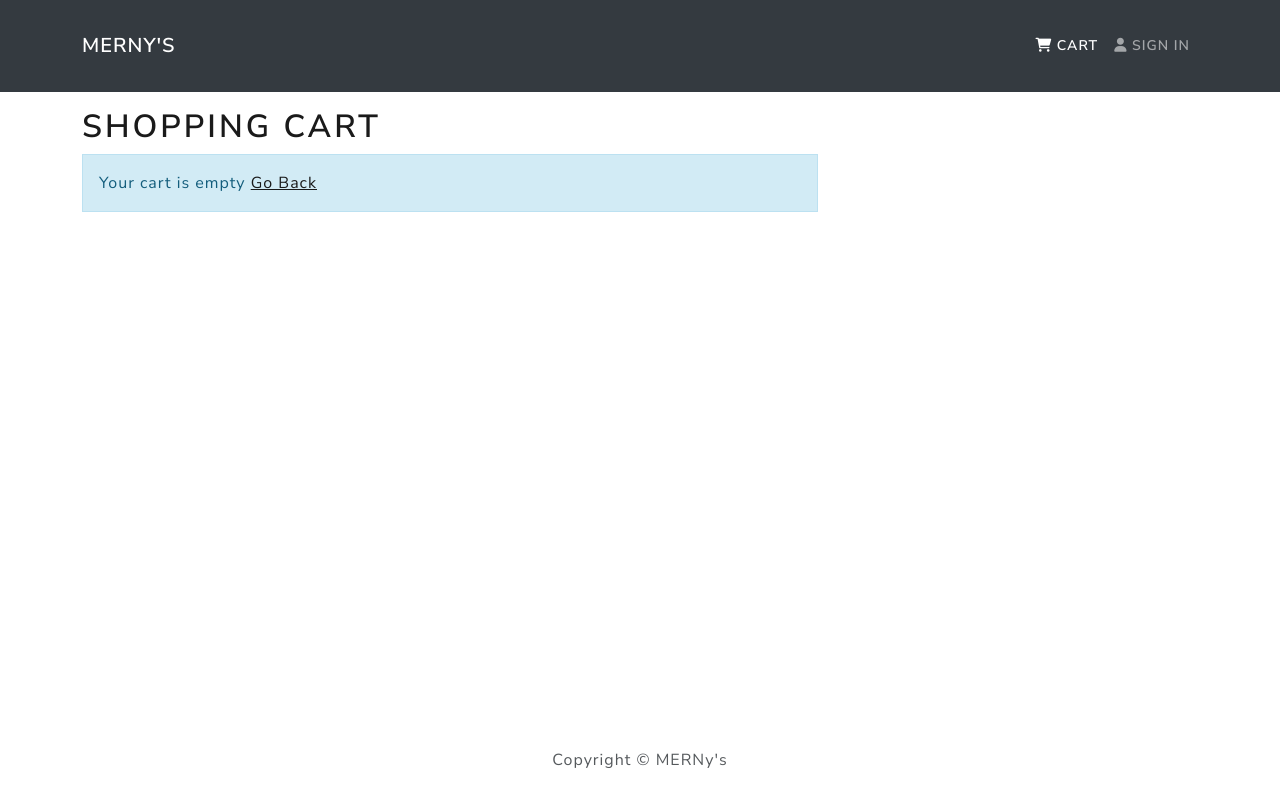
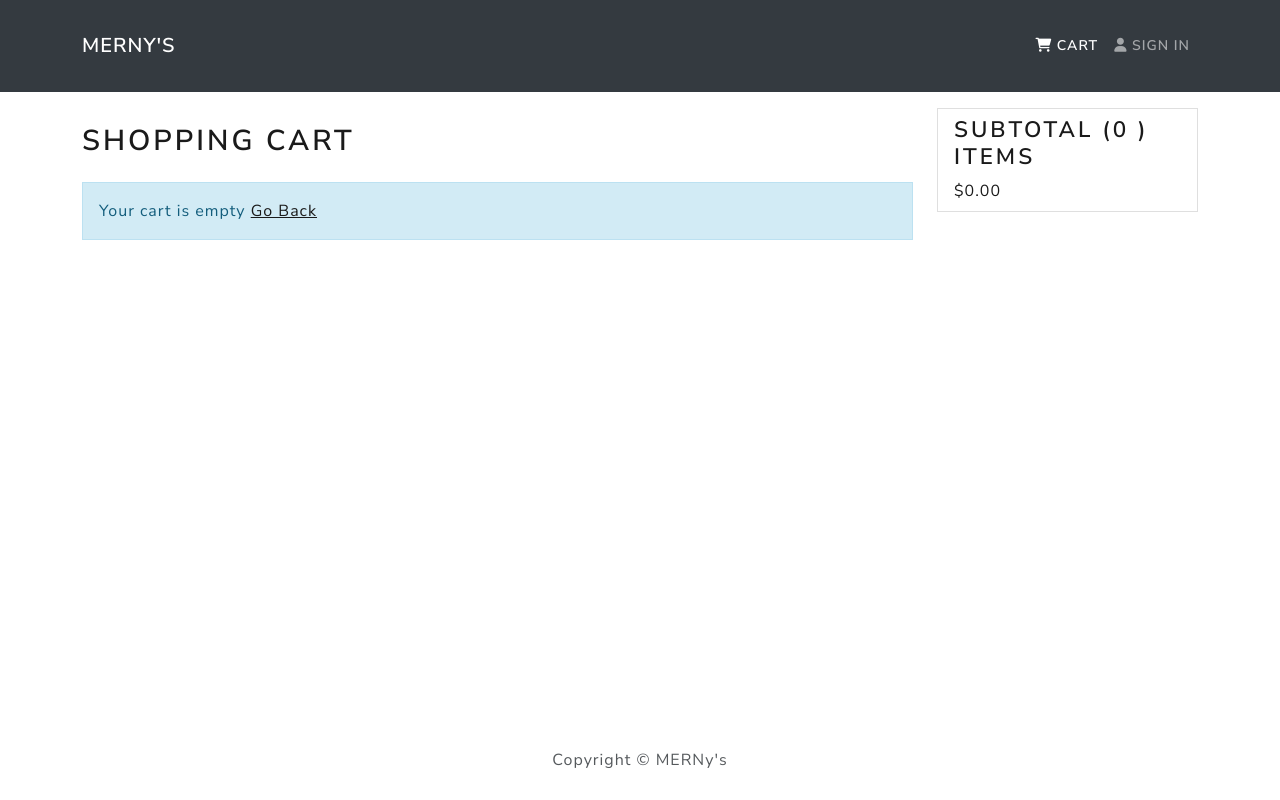
Before and after one commit to PN-Barnes/MERNys-ecommerce, a React (Create React App) app in the folder client/: page /cart in a window 1280 px wide. Built offline with nearby package versions, Linux system fonts and the light colour scheme.

Commit message:
added an increment button for the cart page instead of dropdown selection menu

```diff
--- a/client/src/index.css
+++ b/client/src/index.css
@@ -8,3 +8,13 @@ h3 {
 .rating span {
   margin: 0.1rem;
 }
+
+h1 {
+  font-size: 1.8rem;
+  padding: 1rem 0;
+}
+
+h2 {
+  font-size: 1.4rem;
+  padding: 0.5 0rem;
+}
--- a/client/src/pages/CartPage.js
+++ b/client/src/pages/CartPage.js
@@ -29,12 +29,20 @@ const CartPage = ({ location, history }) => {
     }
   }, [dispatch, productId, qty]);
 
+  const updateQtyHandler = (id, qty, action) => {
+    if (action === 'INC') {
+      dispatch(addToCart(id, qty + 1));
+    }
+    if (action === 'DEC') {
+      dispatch(addToCart(id, qty - 1));
+    }
+  };
   const removeFromCart = (id) => {
     console.log('remove');
   };
   return (
     <Row>
-      <Col md={8}>
+      <Col md={9}>
         <h1>Shopping Cart</h1>
         {cartItems.length === 0 ? (
           <Message>
@@ -45,36 +53,54 @@ const CartPage = ({ location, history }) => {
             {cartItems.map((item) => (
               <ListGroup.Item key={item.product}>
                 <Row>
-                  <Col>
+                  <Col md={2}>
                     <Image src={item.image} alt={item.name} fluid rounded />
                   </Col>
                   <Col md={3}>
-                    <Link to={`/product/${item.product}`}></Link>
+                    <Link to={`/product/${item.product}`}>{item.name}</Link>
                   </Col>
-                  <Col md={2}>
-                    <Form.Control
-                      as='select'
-                      value={qty}
-                      onChange={(e) =>
-                        dispatch(
-                          addToCart(item.product, Number(e.target.value))
-                        )
+                  <Col md={2} className='text-center'>
+                    <Button
+                      type='button'
+                      variant='dark'
+                      className='mx-1'
+                      size='sm'
+                      onClick={() =>
+                        updateQtyHandler(item.product, item.qty, 'DEC')
                       }
                     >
-                      {[...Array(item.countInStock).keys()].map((x) => (
-                        <option key={x + 1} value={x + 1}>
-                          {x + 1}
-                        </option>
-                      ))}
-                    </Form.Control>
+                      <i className='fas fa-minus'></i>
+                    </Button>
+
+                    <p
+                      type='text'
+                      className='mx-1 text-center'
+                      value={item.qty}
+                      id='qty'
+                      size='1'
+                    >
+                      {item.qty}
+                    </p>
+
+                    <Button
+                      type='button'
+                      className='mx-1'
+                      variant='dark'
+                      size='sm'
+                      onClick={() =>
+                        updateQtyHandler(item.product, item.qty, 'INC')
+                      }
+                    >
+                      <i className='fas fa-plus '></i>
+                    </Button>
                   </Col>
-                  <Col md={2}>
+                  <Col md={2} className='text-center'>
                     <Button
                       type='button'
                       variant='light'
                       onClick={() => removeFromCart(item.product)}
                     >
-                      <i className='fas fa-trash'></i>
+                      <i className='fas fa-trash '></i>
                     </Button>
                   </Col>
                 </Row>
@@ -83,8 +109,22 @@ const CartPage = ({ location, history }) => {
           </ListGroup>
         )}
       </Col>
-      <Col md={2}></Col>
-      <Col md={2}></Col>
+      <Col md={3}>
+        <Card>
+          <ListGroup variant='flush'>
+            <ListGroup.Item>
+              <h2>
+                Subtotal ({cartItems.reduce((acc, item) => acc + item.qty, 0)} )
+                Items
+              </h2>
+              $
+              {cartItems
+                .reduce((acc, item) => acc + item.qty * item.price, 0)
+                .toFixed(2)}
+            </ListGroup.Item>
+          </ListGroup>
+        </Card>
+      </Col>
     </Row>
   );
 };
```
